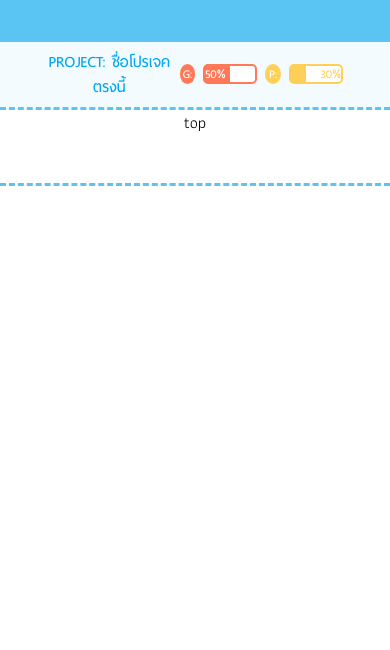
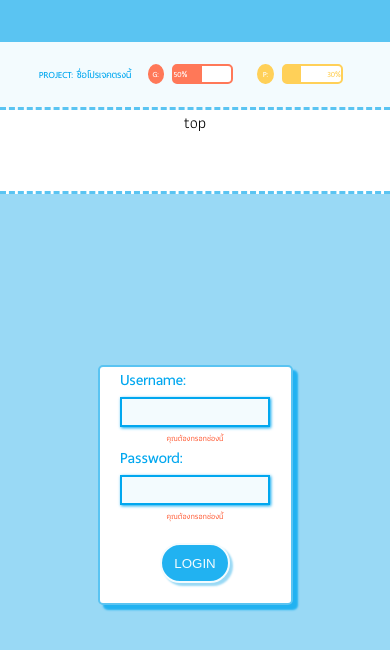
Before and after one commit to ZalotBabyZ/do-zalot-frontend, a React (Create React App) app: page / in a window 390 px wide. Shown: the top 650 px of the page. Built offline with nearby package versions, Linux system fonts and the light colour scheme; the HTML template or start-up script is replaced by a standard one.

Commit message:
gross layout edit

```diff
--- a/src/App.css
+++ b/src/App.css
@@ -95,13 +95,16 @@
   display: flex;
   flex-direction: column;
   align-items: center;
+  justify-content: center;
   min-width: 200px;
   max-width: 300px;
   border-radius: 5px;
-  border: 2px var(--secondary-color) dashed;
+  border: 2px var(--secondary-color) double;
+  background-color: white;
 }
 .card--primary {
-  border: 2px var(--primary-color) dashed;
+  border: 2px var(--primary-color) double;
+  box-shadow: 5px 5px 2px var(--primaryDark-color);
 }
 .block-btn {
   display: flex;
@@ -109,9 +112,11 @@
   justify-content: space-between;
 }
 .page {
-  display: flex;
-  flex-direction: row;
-  /* background-color: black; */
+  position: relative;
+  min-height: 85vh;
   height: 100%;
   width: 100%;
 }
+.page-top-plus {
+  top: 15vh;
+}
--- a/src/components/BarProject/style.css
+++ b/src/components/BarProject/style.css
@@ -48,3 +48,11 @@
   position: absolute;
   color: white;
 }
+@media only screen and (max-width: 500px) {
+  .container-bar-project {
+    font-size: 10px;
+  }
+  .bar-project-name {
+    font-size: 12px;
+  }
+}
--- a/src/containers/Layout/index.js
+++ b/src/containers/Layout/index.js
@@ -12,10 +12,12 @@ function Layout({ children, role, setRole, page }) {
       <div className="bar-project-status">
         <BarProject />
       </div>
+      <div className="page-head"></div>
       <div className="page-wrap">
         <div className="nav-project">
           <NavProject />
         </div>
+        <div className="page-side"></div>
         <div className="page-container"> {children} </div>
       </div>
     </div>
--- a/src/containers/Layout/style.css
+++ b/src/containers/Layout/style.css
@@ -11,50 +11,69 @@
   display: flex;
   justify-content: center;
   align-items: center;
+  position: fixed;
+  z-index: 3;
 }
 .bar-project-status {
   width: 100vw;
   height: 10vh;
+  position: fixed;
+  top: 5%;
   background-color: var(--primaryBrightest-color);
   display: flex;
   justify-content: center;
   align-items: center;
   border-bottom: 3px dashed var(--primary-color);
+  z-index: 2;
+}
+.page-head {
+  height: 15vh;
 }
 .page-wrap {
-  width: 100vw;
-  height: 85vh;
+  display: flex;
+  flex-direction: row;
+}
+.page-side {
+  width: 80px;
 }
 .nav-project {
   width: 80px;
-  height: 100%;
+  height: 85vh;
+  position: fixed;
+  top: 15%;
   background-color: white;
+  border-right: dashed var(--primary-color) 3px;
+  z-index: 1;
 }
 .page-container {
   height: 100%;
   width: 100%;
+  position: relative;
   display: flex;
   justify-content: center;
   align-items: center;
-  position: fixed;
-  top: 15vh;
-  left: 80px;
-  border-left: dashed var(--primary-color) 3px;
 }
 
 @media only screen and (max-width: 500px) {
   .bar-project-status {
     height: 8vh;
   }
+  .page-side {
+    height: 10%;
+  }
   .page-wrap {
-    height: 87vh;
+    flex-direction: column;
   }
   .nav-project {
     width: 100%;
     height: 10%;
+    top: 13%;
+    border-right: dashed var(--primary-color) 0px;
+    border-bottom: dashed var(--primary-color) 3px;
   }
   .page-container {
-    top: 21.7vh;
+    top: 0vh;
+    height: 100%;
     left: 0px;
     border-left: 0px;
     border-top: dashed var(--primary-color) 3px;
--- a/src/pages/Login/index.js
+++ b/src/pages/Login/index.js
@@ -1,7 +1,50 @@
 import React from 'react';
+import { useState } from 'react';
+import InputField from '../../components/InputField';
+import './style.css';
 
 function Login() {
-  return <div className="page"></div>;
+  const [value, setValue] = useState({});
+  const [validate, setValidate] = useState({});
+
+  const valueGet = (fieldValue, field, isAlert) => {
+    setValue({ ...value, [field]: fieldValue });
+    isAlert ? setValidate({ ...validate, [field]: false }) : setValidate({ ...validate, [field]: true });
+  };
+  return (
+    <div className="page">
+      <div className="page-login">
+        <div className="card card--primary card-login">
+          <InputField
+            name="username"
+            label="Username:"
+            type="text"
+            getValue={(value, field, isAlert) => valueGet(value, field, isAlert)}
+            format="text"
+            maxLength={20}
+            minLength={3}
+            need={true}
+            width="80%"
+            primaryColor={true}
+          />
+          <InputField
+            name="password"
+            label="Password:"
+            type="text"
+            getValue={(value, field, isAlert) => valueGet(value, field, isAlert)}
+            format="text"
+            minLength={8}
+            need={true}
+            width="80%"
+            primaryColor={true}
+          />
+          <div className="block-btn">
+            <button className="btn-submit btn--primary"> LOGIN </button>
+          </div>
+        </div>
+      </div>
+    </div>
+  );
 }
 
 export default Login;
--- a/src/pages/Login/style.css
+++ b/src/pages/Login/style.css
@@ -0,0 +1,12 @@
+.page-login {
+  width: 100%;
+  height: 100%;
+  background-color: var(--primaryBright-color);
+  display: flex;
+  justify-content: center;
+  align-items: center;
+}
+.card-login {
+  min-width: 50%;
+  min-height: 30%;
+}
--- a/src/pages/Register/index.js
+++ b/src/pages/Register/index.js
@@ -1,7 +1,84 @@
 import React from 'react';
+import { useState } from 'react';
+import InputField from '../../components/InputField';
+import CheckBox from '../../components/CheckBox';
+import './style.css';
 
-function Register() {
-  return <div className="page"></div>;
+function Login() {
+  const [value, setValue] = useState({});
+  const [validate, setValidate] = useState({});
+
+  const valueGet = (fieldValue, field, isAlert) => {
+    setValue({ ...value, [field]: fieldValue });
+    isAlert ? setValidate({ ...validate, [field]: false }) : setValidate({ ...validate, [field]: true });
+  };
+  return (
+    <div className="page page-top-plus">
+      <div className="page-register">
+        <div className="card card-register">
+          <InputField
+            name="username"
+            label="Username:"
+            type="text"
+            getValue={(value, field, isAlert) => valueGet(value, field, isAlert)}
+            format="text"
+            maxLength={20}
+            minLength={3}
+            need={true}
+            width="80%"
+          />
+          <InputField
+            name="password"
+            label="Password:"
+            type="text"
+            getValue={(value, field, isAlert) => valueGet(value, field, isAlert)}
+            format="text"
+            minLength={8}
+            need={true}
+            width="80%"
+          />
+          <InputField
+            name="ConfirmPassword"
+            label="ConfirmPassword:"
+            type="text"
+            getValue={(value, field, isAlert) => valueGet(value, field, isAlert)}
+            format="text"
+            minLength={8}
+            need={true}
+            width="80%"
+          />
+          <InputField
+            name="PhoneNumber"
+            label="เบอร์โทร"
+            type="tel"
+            getValue={(value, field, isAlert) => valueGet(value, field, isAlert)}
+            format="number"
+            maxLength={10}
+            minLength={9}
+            need={true}
+            width="80%"
+          />
+          <CheckBox
+            type="radio"
+            name="gender"
+            boxWidth="40%"
+            choiceWidth="40%"
+            choice={[
+              { id: 'male', label: 'ชาย' },
+              { id: 'female', label: 'หญิง' },
+            ]}
+            value={value}
+            setValue={setValue}
+            label="เพศ"
+          />
+
+          <div className="block-btn">
+            <button className="btn-submit"> REGISTER </button>
+          </div>
+        </div>
+      </div>
+    </div>
+  );
 }
 
-export default Register;
+export default Login;
--- a/src/pages/Register/style.css
+++ b/src/pages/Register/style.css
@@ -0,0 +1,16 @@
+.page-register {
+  width: 100%;
+  height: 100%;
+  background-color: var(--secondaryBright-color);
+  display: flex;
+  flex-direction: column;
+  justify-content: flex-start;
+  align-items: center;
+  position: relative;
+}
+.card-register {
+  margin: 20px;
+  padding: 20px;
+  min-width: 50%;
+  min-height: 30%;
+}
```
